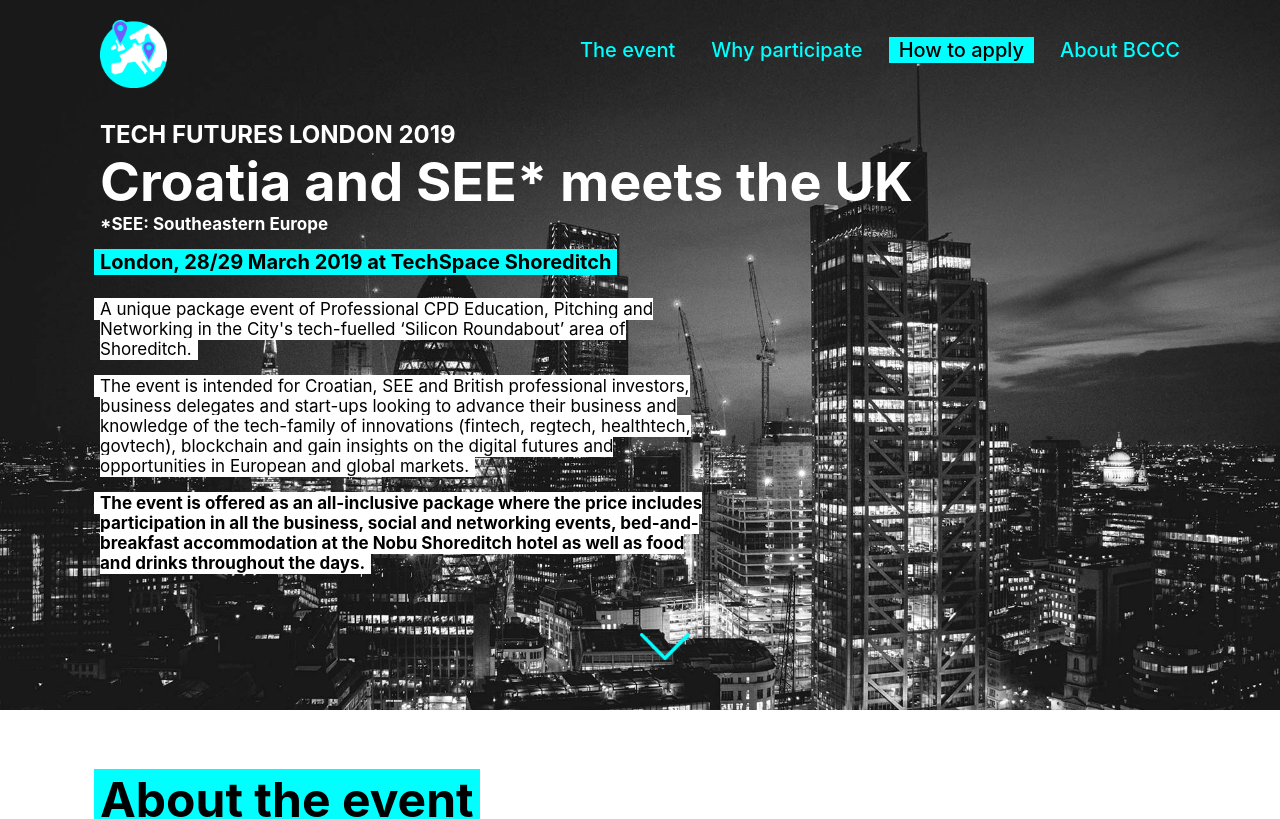
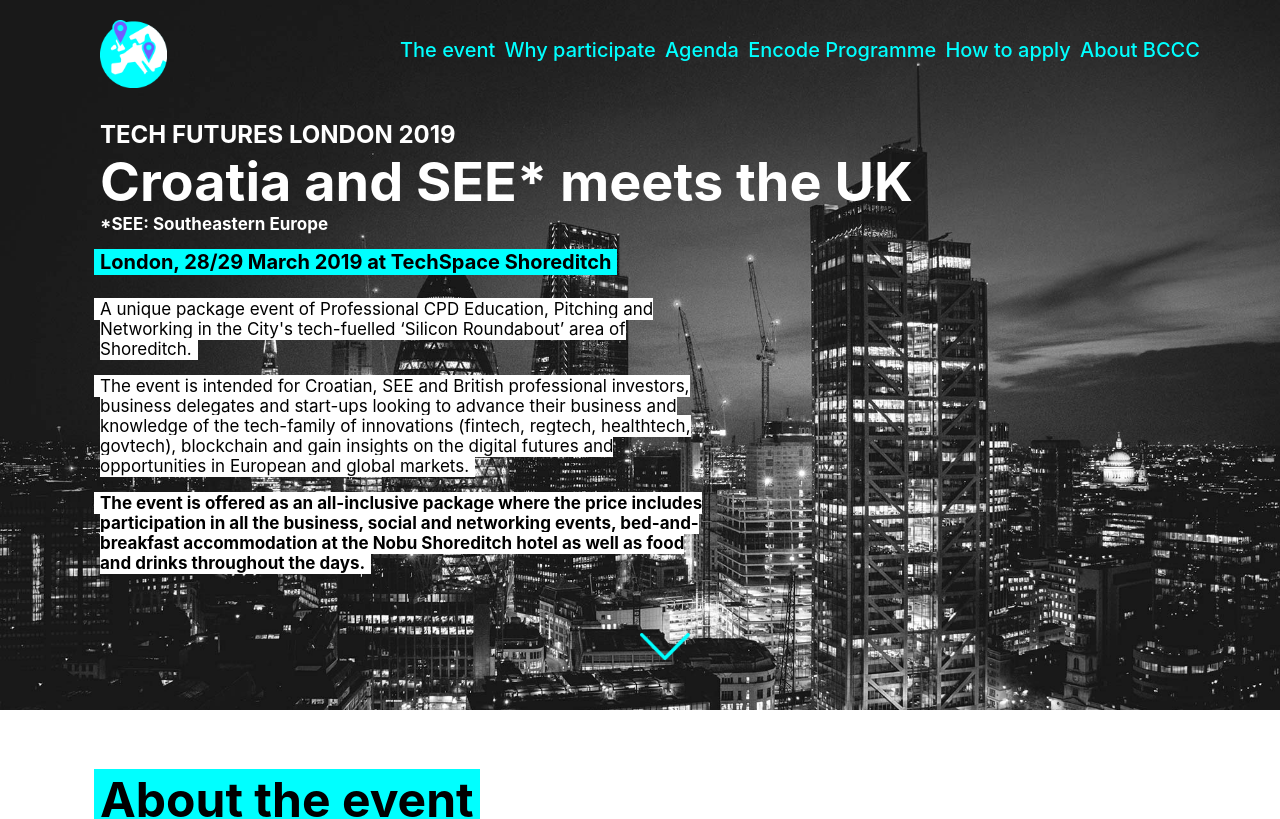
Before and after one commit to jcatalaamat/croatia-see-meets-uk, a React (Create React App) app: page / in a window 1280 px wide. Shown: the top 819 px of the page. Built offline with nearby package versions, Linux system fonts and the light colour scheme.

Commit message:
latest menu changes

```diff
--- a/src/App.scss
+++ b/src/App.scss
@@ -798,10 +798,10 @@
 
   ul {
     margin-left: 150px;
-    width: 600px;
+    width: 800px;
     display: flex;
     justify-content: space-between;
-    padding-right: 100px;
+    padding-right: 80px;
     align-items: flex-end;
   }
   li {
@@ -813,6 +813,21 @@
 }
 
 .menu-flat {
+
+  &-item {
+    cursor: pointer;
+    line-height: 16px;
+    padding: 5px 0 5px 0;
+    text-align: center;
+
+  }
+  &-item:hover{
+      background-color: #00ffff;
+      color: black;
+      box-shadow: 10px 0 0 #00ffff, -10px 0 0 #00ffff;
+      line-height: 16px;
+  }
+
   &-one {
     cursor: pointer;
     line-height: 16px;
--- a/src/components/HeaderMenu.jsx
+++ b/src/components/HeaderMenu.jsx
@@ -8,10 +8,12 @@
 
       <div className="menu-options">
         <ul>
-          <li className="menu-flat-one" onClick={props.goToEvent}>The event</li>
-          <li className="menu-flat-two" onClick={props.goToWhy}>Why participate</li>
-          <li className="menu-flat-three" onClick={props.goToApply}>How to apply</li>
-          <li className="menu-flat-four" onClick={props.goToBccc}>About BCCC</li>
+          <li className="menu-flat-item" onClick={props.goToEvent}>The event</li>
+          <li className="menu-flat-item" onClick={props.goToWhy}>Why participate</li>
+          <li className="menu-flat-item" onClick={props.goToAgenda}>Agenda</li>
+          <li className="menu-flat-item" onClick={props.goToProgramme}>Encode Programme</li>
+          <li className="menu-flat-item" onClick={props.goToApply}>How to apply</li>
+          <li className="menu-flat-item" onClick={props.goToBccc}>About BCCC</li>
         </ul>
       </div>
     </div>
```
